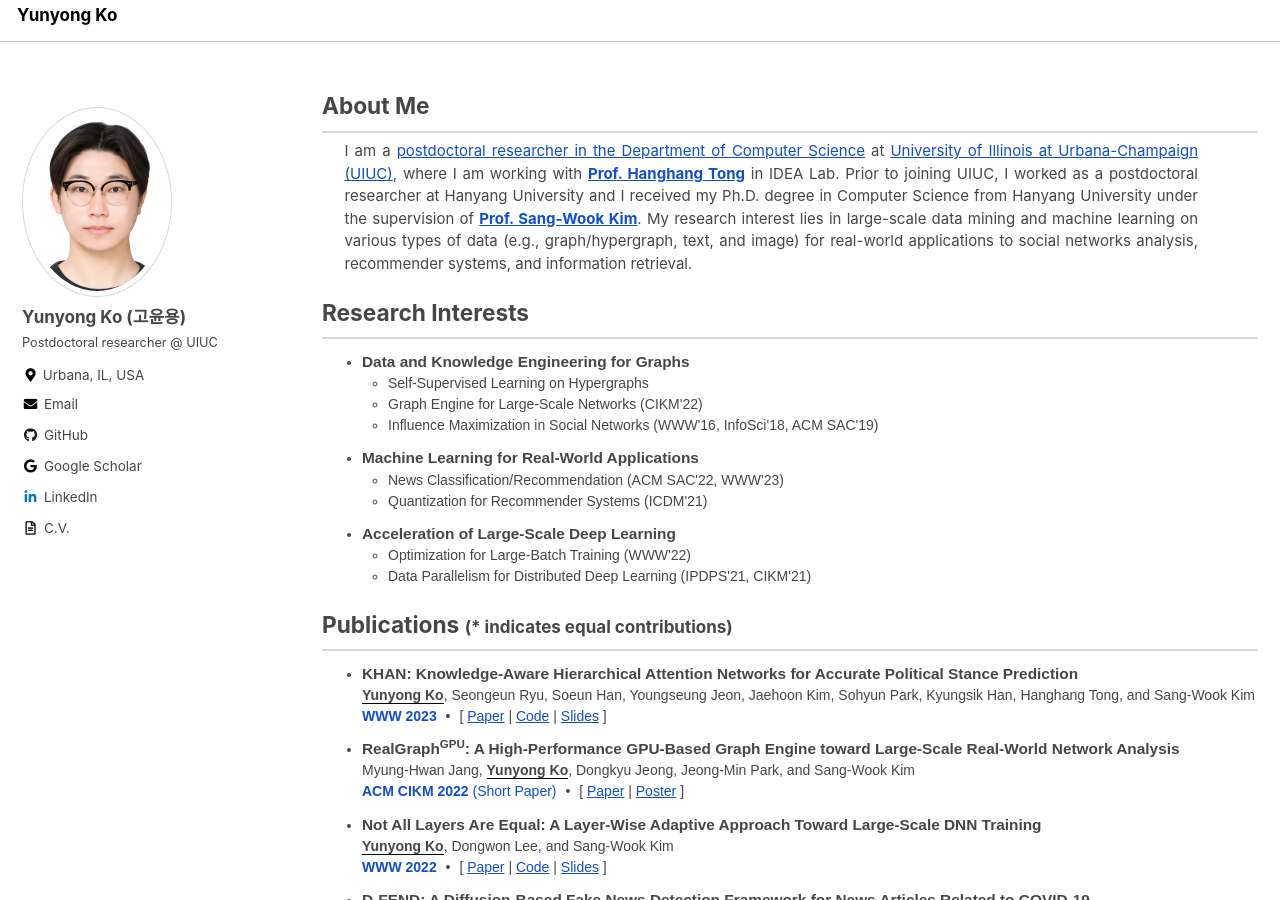
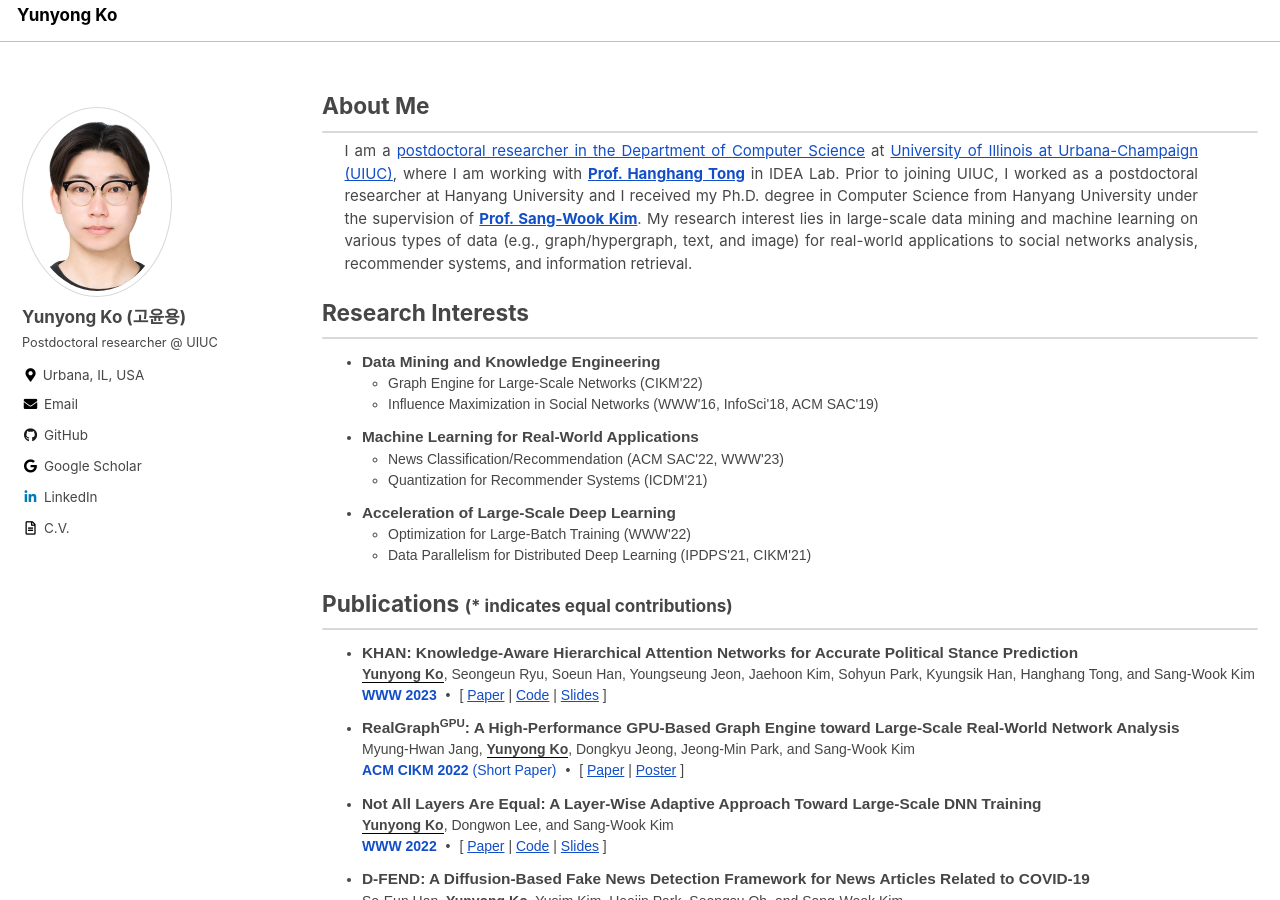
Before and after one commit to yy-ko/yy-ko.github.io, a Jekyll site: the page built from index.html, in a window 1280 px wide and 900 px high. Built offline with Jekyll 4.4.1, drawn with Linux system fonts in a browser that asks for light colours; cached includes are drawn as plain includes; the list of posts is cut into pages by our own code.

Commit message:
research interests

```diff
--- a/index.html
+++ b/index.html
@@ -15,9 +15,8 @@
 	<h5 class="section-title">Research Interests</h5>
 	<hr class="sep">
 	<ul class="my_list">
-		<li><strong class='title'>Data and Knowledge Engineering for Graphs</strong>
+		<li><strong class='title'>Data Mining and Knowledge Engineering</strong>
 			<ul class="inner-ul">
-				<li class="inner-li">Self-Supervised Learning on Hypergraphs</li>
 				<li class="inner-li">Graph Engine for Large-Scale Networks (CIKM'22)</li>
 				<li class="inner-li">Influence Maximization in Social Networks (WWW'16, InfoSci'18, ACM SAC'19)</li>
 			</ul>
@@ -146,36 +145,48 @@
 
 
 <div id="exp" class="section">
-    <h5 class="section-title">Work Experiences</h5>
-    <hr class="sep">
+	<h5 class="section-title">Work Experiences</h5>
+	<hr class="sep">
 	<ul class="my_list">
-		<li><strong class="title">University of Illinois at Urbana-Champaign (UIUC)</strong>, IL, USA  <span class="dot-sep">&#8226;</span> May 2022 - Present <br>
-		Postdoctoral Researcher, Department of Computer Science <br>
-        Topic: Large-Scale Machine Learning on Real-World Hypergraphs<br>
-		Advisor: <a href="http://tonghanghang.org/"><strong>Prof. Hanghang Tong</strong></a>
-		<li><strong class="title">Hanyang University</strong>, Seoul, South Korea <span class="dot-sep">&#8226;</span> Sep. 2021 - April 2022<br>
-    	Postdoctoral Researcher, Department of Computer Science <br>
-        Topic: Optimization Technique for Large-Batch DNN Training <br>
-    	Advisor: <a href="http://www.agape.hanyang.ac.kr/members/prof"><strong>Prof. Sang-Wook Kim</strong></a>
-		<li><strong class="title">The Pennsylvania State University (PSU)</strong>, University Park, PA, USA <span class="dot-sep">&#8226;</span> Oct. 2019 - Feb. 2020 <br>
-    	Visiting Scholar, College of Information Sciences and Technology (IST) <br>
-        Topic: Data Parallelism Approach for Distributed Deep Learning <br>
-    	Advisor: <a href="https://pike.psu.edu/dongwon/"><strong>Prof. Dongwon Lee</strong></a>
+		<li><strong class="title">University of Illinois at Urbana-Champaign (UIUC)</strong>, IL, USA  <span class="dot-sep">&#8226;</span> May 2022 - Present
+			<ul class="inner-ul">
+				<li class="inner-li"> Postdoctoral Researcher, Department of Computer Science </li>
+				<li class="inner-li"> Topic: Large-Scale Machine Learning on Real-World Hypergraphs </li>
+				<li class="inner-li"> Advisor: <a href="http://tonghanghang.org/"><strong>Prof. Hanghang Tong</strong></a></li>
+			</ul>
+		</li>
+		<li><strong class="title">Hanyang University</strong>, Seoul, South Korea <span class="dot-sep">&#8226;</span> Sep. 2021 - April 2022
+			<ul class="inner-ul">
+				<li class="inner-li"> Postdoctoral Researcher, Department of Computer Science </li>
+				<li class="inner-li"> Topic: Optimization Technique for Large-Batch DNN Training </li>
+				<li class="inner-li"> Advisor: <a href="http://www.agape.hanyang.ac.kr/members/prof"><strong>Prof. Sang-Wook Kim</strong></a> </li>
+			</ul>
+		</li>
+		<li><strong class="title">The Pennsylvania State University (PSU)</strong>, University Park, PA, USA <span class="dot-sep">&#8226;</span> Oct. 2019 - Feb. 2020
+			<ul class="inner-ul">
+				<li class="inner-li"> Visiting Scholar, College of Information Sciences and Technology (IST) </li>
+				<li class="inner-li"> Topic: Data Parallelism Approach for Distributed Deep Learning </li>
+				<li class="inner-li"> Advisor: <a href="https://pike.psu.edu/dongwon/"><strong>Prof. Dongwon Lee</strong></a> </li>
+			</ul>
+		</li>
 	</ul>
 </div>
 
 <div id="edu" class="section">
-    <h5 class="section-title">Education</h5>
-    <hr class="sep">
+	<h5 class="section-title">Education</h5>
+	<hr class="sep">
 	<ul class="my_list">
-		<li><strong class="title">Hanyang University</strong>, Seoul, South Korea <br>
-    	Ph.D in Computer Science <span class="dot-sep">&#8226;</span> 2021 <br>
-        <!-- Dissertation: <a href="https://repository.hanyang.ac.kr/handle/20.500.11754/163681">Effective Approaches to Distributed Deep Learning: Methods, Analyses, and Evaluation</a> <br> -->
-    	Dissertation: Effective Approaches to Distributed Deep Learning: Methods, Analyses, and Evaluation <br>
-    	Advisor: <a href="http://www.agape.hanyang.ac.kr/members/prof"><strong>Prof. Sang-Wook Kim</strong></a>
+		<li><strong class="title">Hanyang University</strong>, Seoul, South Korea
+			<ul class="inner-ul">
+				<li class="inner-li"> Ph.D in Computer Science <span class="dot-sep">&#8226;</span> 2021 </li>
+				<li class="inner-li"> Dissertation: Effective Approaches to Distributed Deep Learning: Methods, Analyses, and Evaluation </li>
+				<li class="inner-li"> Advisor: <a href="http://www.agape.hanyang.ac.kr/members/prof"><strong>Prof. Sang-Wook Kim</strong></a> </li>
+			</ul>
 		</li>
 		<li><strong class="title">Hanyang University</strong>, Seoul, South Korea <br>
-		B.S in Computer Science <span class="dot-sep">&#8226;</span> 2013
+			<ul class="inner-ul">
+				<li class="inner-li"> B.S in Computer Science <span class="dot-sep">&#8226;</span> 2013 </li>
+			</ul>
 		</li>
 	</ul>
 </div>
```
